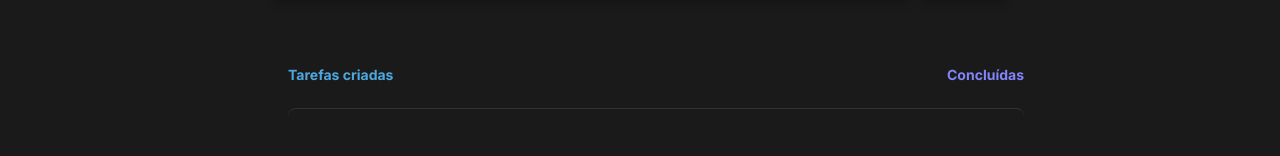
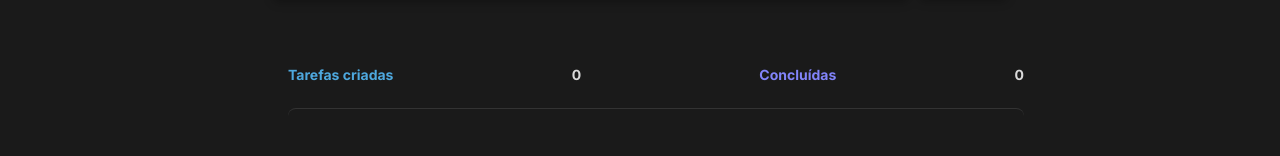
Before and after one commit to leticea/ignite-todo, a React (Vite) app: page / in a window 1280 px wide. Shown: the part 228-384 px from the top of the page. Built offline with nearby package versions, Linux system fonts and the light colour scheme.

Commit message:
editando estilos da home page

```diff
--- a/src/pages/Home/index.tsx
+++ b/src/pages/Home/index.tsx
@@ -22,8 +22,11 @@ export function Home() {
 
       <TaskContainer>
         <InfoContainer>
-          <p>Tarefas criadas</p>
-          <span>Concluídas</span>
+          <div className="createdTasks">Tarefas criadas</div>
+          <div className="createdTasksCounter">0</div>
+
+          <div className="completedTasks">Concluídas</div>
+          <div className="completedTasksCounter">0</div>
         </InfoContainer>
 
         <EmptyContainer>
@@ -31,7 +34,6 @@ export function Home() {
           <p>Você ainda não tem tarefas cadastradas</p>
           <span>Crie tarefas e organize seus itens a fazer</span>
         </EmptyContainer>
-
       </TaskContainer>
     </HomeContainer>
   );
--- a/src/pages/Home/styles.ts
+++ b/src/pages/Home/styles.ts
@@ -81,13 +81,20 @@ export const InfoContainer = styled.div`
   display: flex;
   justify-content: space-between;
 
-  p {
+  .createdTasks {
     color: ${(props) => props.theme.blue};
   }
 
-  span {
+  .createdTasksCounter {
+    color: ${(props) => props.theme["gray-200"]};
+  }
+
+  .completedTasks {
     color: ${(props) => props.theme.purple};
+  }
 
+  .completedTasksCounter {
+    color: ${(props) => props.theme["gray-200"]};
   }
 
   //border: 1px solid red;
```
